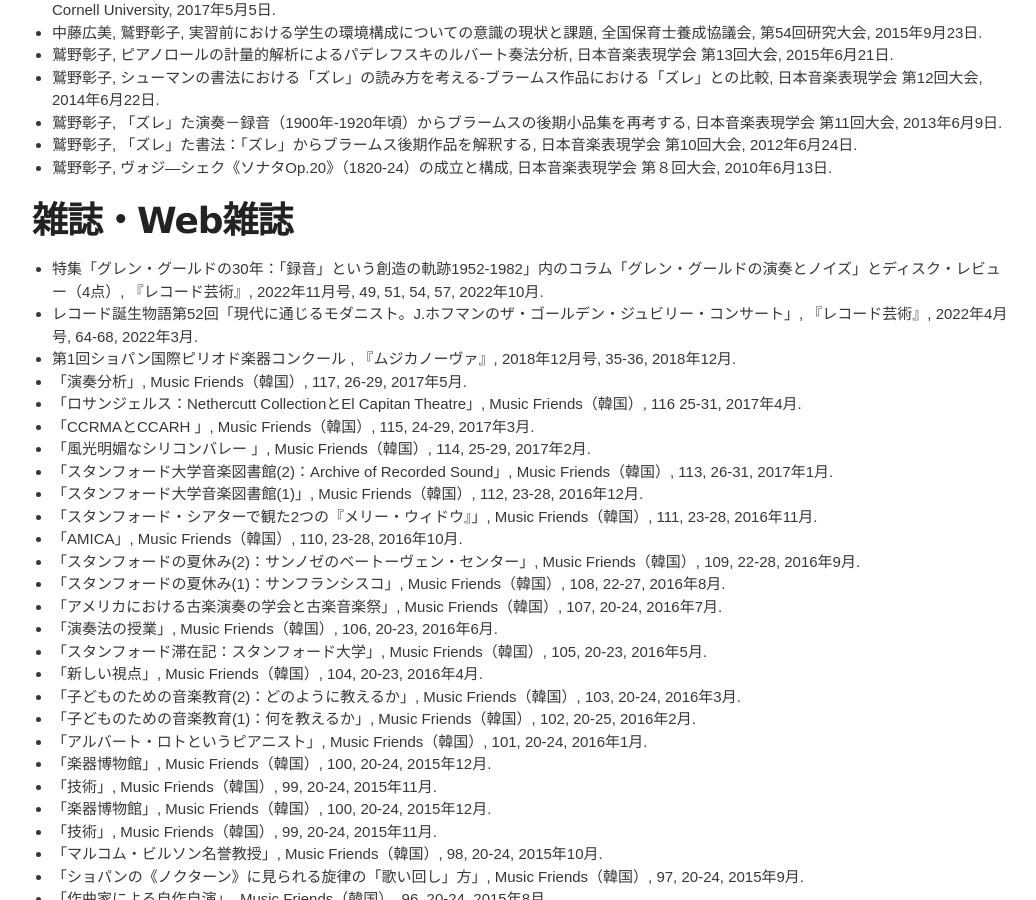
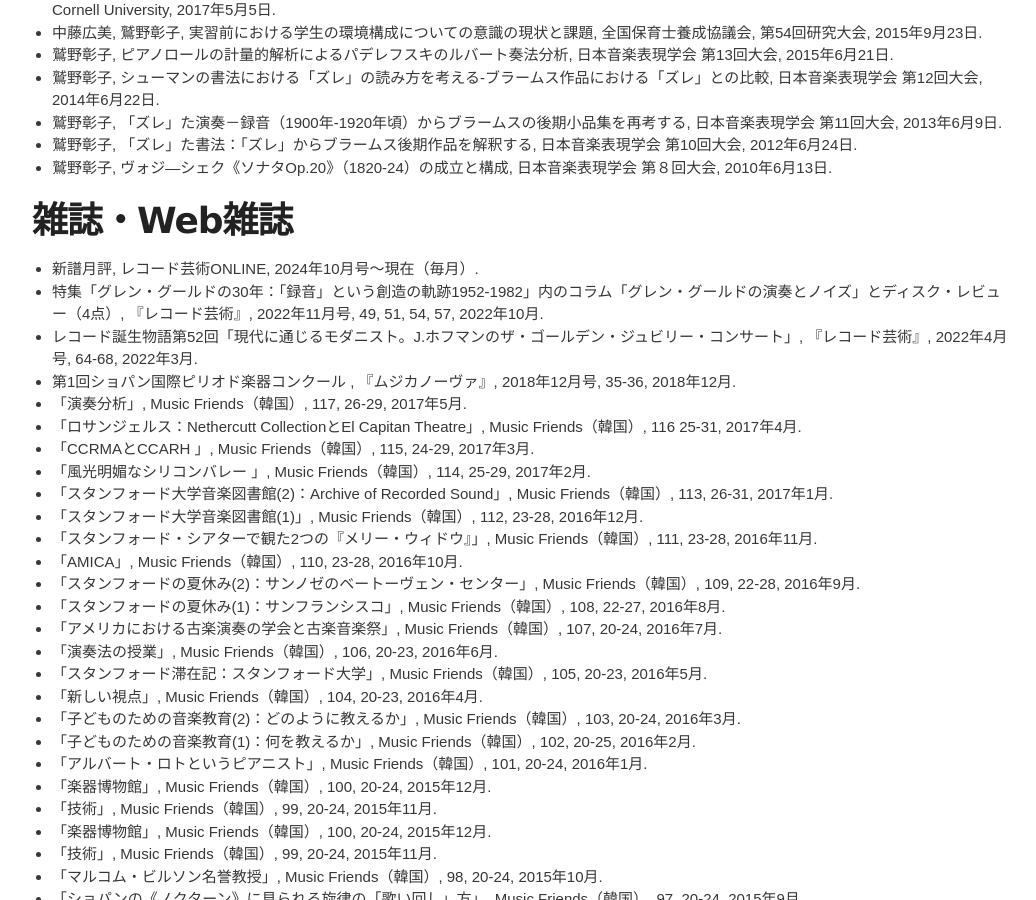
Before and after one commit to akikowashino/akikowashino.github.io, a Jekyll site: the page built from index.md, in a window 1280 px wide and 900 px high, scrolled down 2521 px. Shown: the whole window, without its empty margins (118-1154 px from the left). Built offline with Jekyll 4.4.1, drawn with Linux system fonts in a browser that asks for light colours.

Commit message:
Update index.md

```diff
--- a/index.md
+++ b/index.md
@@ -115,6 +115,7 @@
 
 
 # 雑誌・Web雑誌
+* 新譜月評, レコード芸術ONLINE, 2024年10月号〜現在（毎月）.
 * 特集「グレン・グールドの30年：「録音」という創造の軌跡1952-1982」内のコラム「グレン・グールドの演奏とノイズ」とディスク・レビュー（4点）, 『レコード芸術』, 2022年11月号, 49, 51, 54, 57, 2022年10月.
 * レコード誕生物語第52回「現代に通じるモダニスト。J.ホフマンのザ・ゴールデン・ジュビリー・コンサート」, 『レコード芸術』, 2022年4月号, 64-68, 2022年3月.
 * 第1回ショパン国際ピリオド楽器コンクール , 『ムジカノーヴァ』,  2018年12月号, 35-36, 2018年12月.
```
